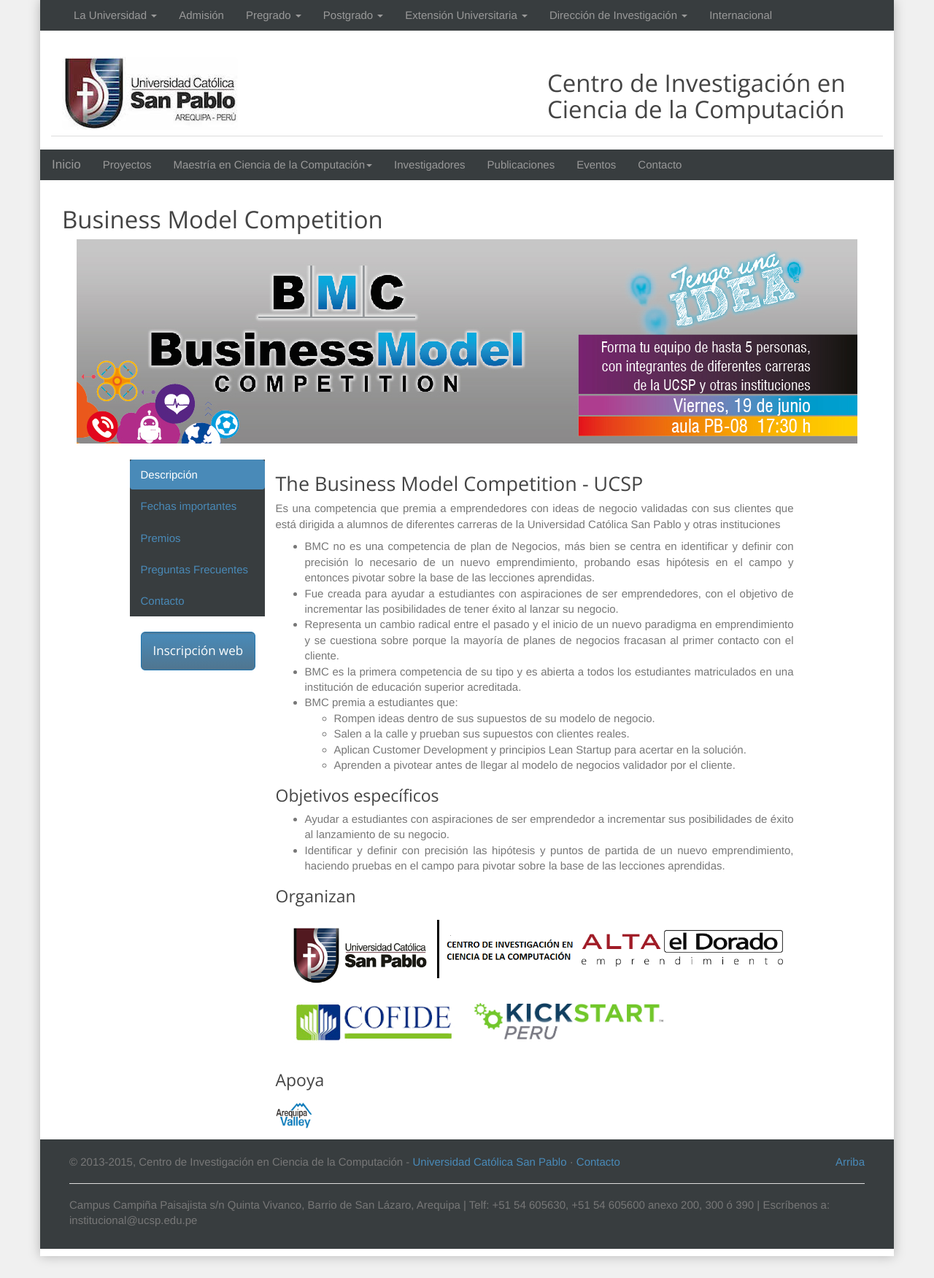
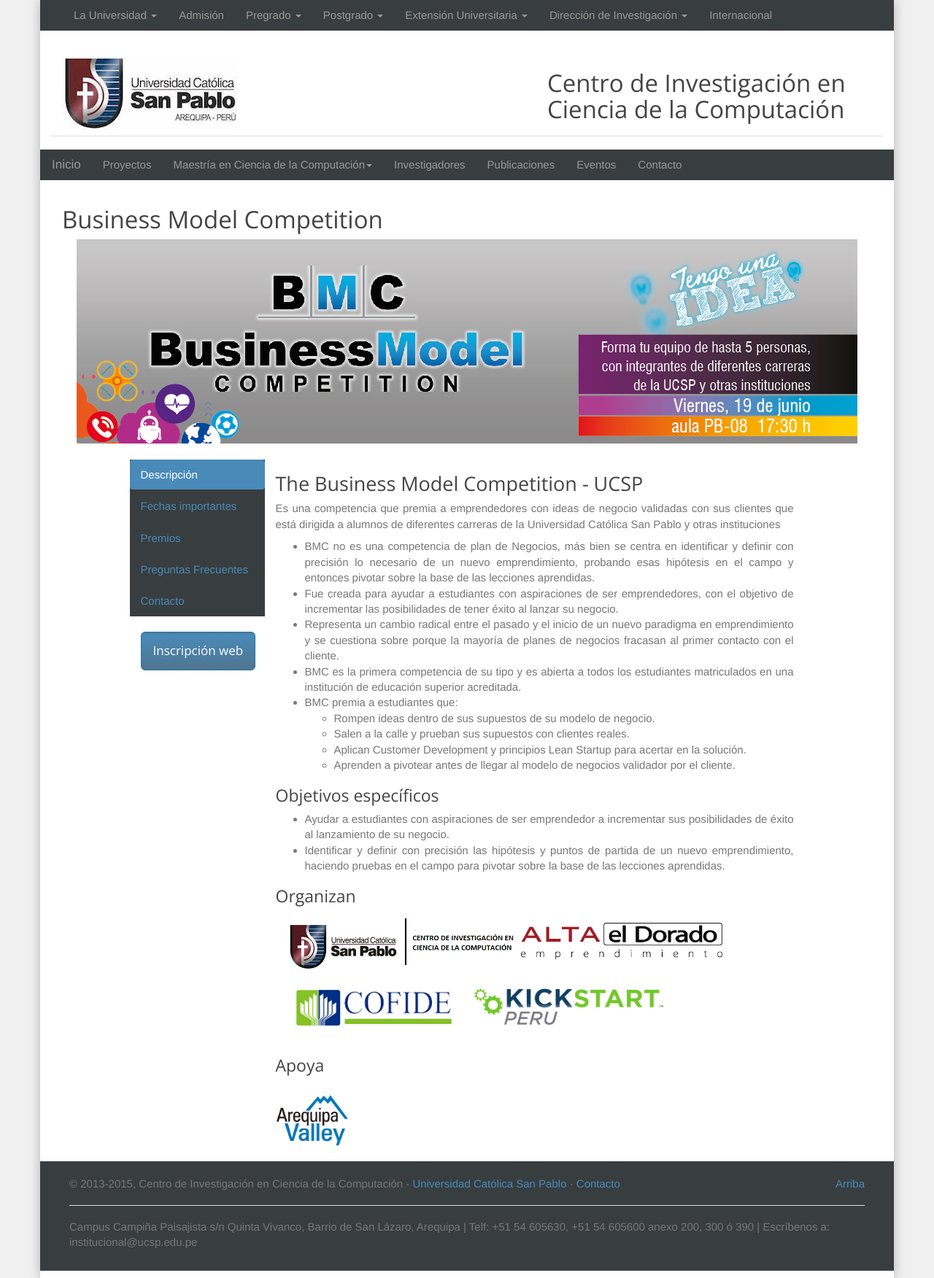
Before and after one commit to cs-ucsp/rics-ucsp, a Jekyll site: the page built from eventos/business-model-competition.html, in a window 1280 px wide. Shown: the whole page at 73% size. Built offline with Jekyll 4.4.1, drawn with Linux system fonts in a browser that asks for light colours; nearby versions of some CDN libraries; Markdown is read by kramdown in place of the engine named in the settings.

Commit message:
Corregido tamaño de logos. Fixes #8

```diff
--- a/eventos/business-model-competition.html
+++ b/eventos/business-model-competition.html
@@ -116,7 +116,7 @@ title: Business Model Competition
           </ul>
           <h3>Organizan</h3>
           <img src="/img/eventos/logo-UCSP.jpg" class="img"
-          style="height: 100px;">
+          style="height: 80px;">
           <img
           src="/img/eventos/logo-alta-el-dorado.jpg" class="img"
           style="height: 50px;">
@@ -124,9 +124,9 @@ title: Business Model Competition
           style="height: 100px;">
           <img src="/img/eventos/logo-KickstartPeru.jpg" class="img"
           style="height: 50px;">
-		  <h3>Apoya</h3>
-		  <img src="/img/eventos/logo-ArequipaValley.jpg" class="img"
-          style="height: 50px;">
+          <h3>Apoya</h3>
+          <img src="/img/eventos/logo-ArequipaValley.jpg" class="img"
+          style="height: 100px;">
       </div>
       <div role="tabpanel" class="tab-pane" id="cronograma">
         <h2>Fechas importantes</h2>
```
